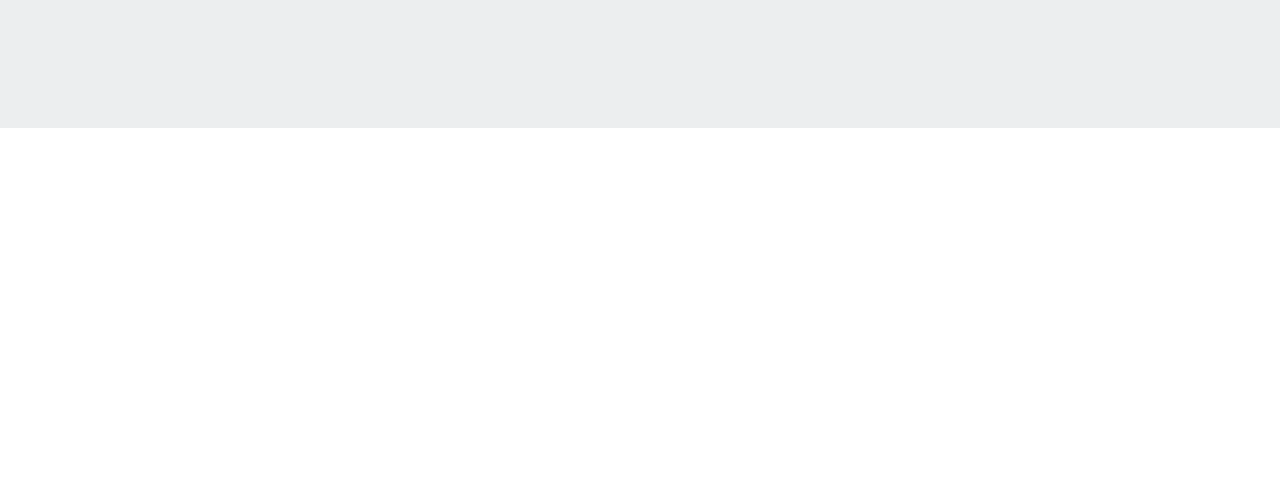
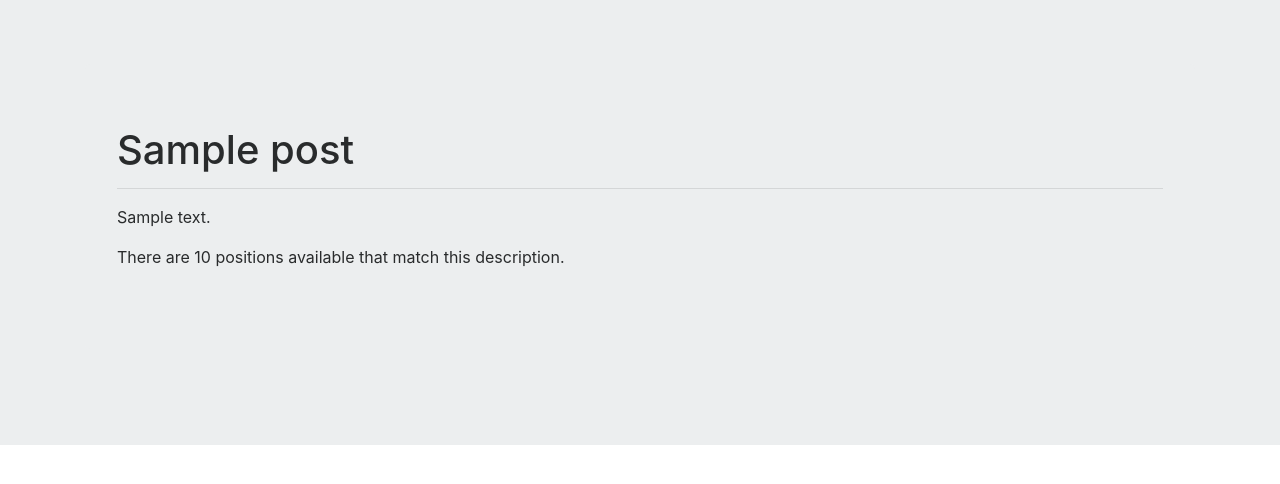
Before and after one commit to rasimon22/VetList, a Flask app: template templates/detail.html in a window 1280 px wide. Shown: the part 228-712 px from the top of the page. Run offline with Flask 2, Linux system fonts and the light colour scheme; the template is opened without the code that fills it: most values are stand-ins (such as "Sample title", 1, 10 or a date in 2020); some libraries are stand-ins or nearby versions.

Commit message:
detail view complete and linked from job listings

```diff
--- a/app.py
+++ b/app.py
@@ -3,5 +3,6 @@ app = Flask(__name__)
 
 app.config.from_pyfile('config.py')
 from views import *
+from accounts import *
 if __name__ == '__main__':
 	app.run()
--- a/models.py
+++ b/models.py
@@ -56,11 +56,12 @@ class Posting:
             db.close()
             return str(e)
     @classmethod
-    def get_post(cls_object, lid):
+    def get_post(cls_obj, lid):
         try:
             cursor,db = connection()
-            x=cursor.execute("SELECT * FROM listings,employer WHERE listings.listing_id = {} AND listings.employer_id = employer.employer_id;")
+            x=cursor.execute("SELECT * FROM listings,employer WHERE listings.listing_id = {} AND listings.employer_id = employer.employer_id;".format(lid))
             result = cursor.fetchone()
+            print (result)
             db.close
             obj = cls_obj(result[0],result[1],result[2],result[3],result[4],result[6])
             return obj
--- a/templates/detail.html
+++ b/templates/detail.html
@@ -1,4 +1,10 @@
 {%extends "index.html"%}
-{%block page_contents%}
+{%block page_content%}
+<div class="containter">
+    <div class="jumbotron">
+        <h1>{{post.company_name}}</h1>
+        <hr>
+        <p>{{post.description}}</p>
+        <p>There are {{post.openings}} positions available that match this description.</p>
 
 {%endblock%}
--- a/templates/listings.html
+++ b/templates/listings.html
@@ -2,7 +2,9 @@
 {%block page_content%}
 <ul class="list-group">
 {%for post in posts %}
-<li class ="list-group-item"> {{post.company_name}} {{post.description}}</li>
+<li class ="list-group-item"> {{post.company_name}} {{post.description}}
+<a href="{{url_for('listing_detail', lid=post.l_id)}}"> Click here</a>
+</li>
 {%endfor%}
 </ul>
 {%endblock%}
--- a/views.py
+++ b/views.py
@@ -36,4 +36,5 @@ def listings_page():
     return render_template('listings.html', posts = posts)
 @app.route('/listing/<int:lid>')
 def listing_detail(lid):
-    pass
+    post = Posting.get_post(lid)
+    return render_template("detail.html", post = post)
```
Also changed, not shown: accounts.py (added, +7 -0 lines).
